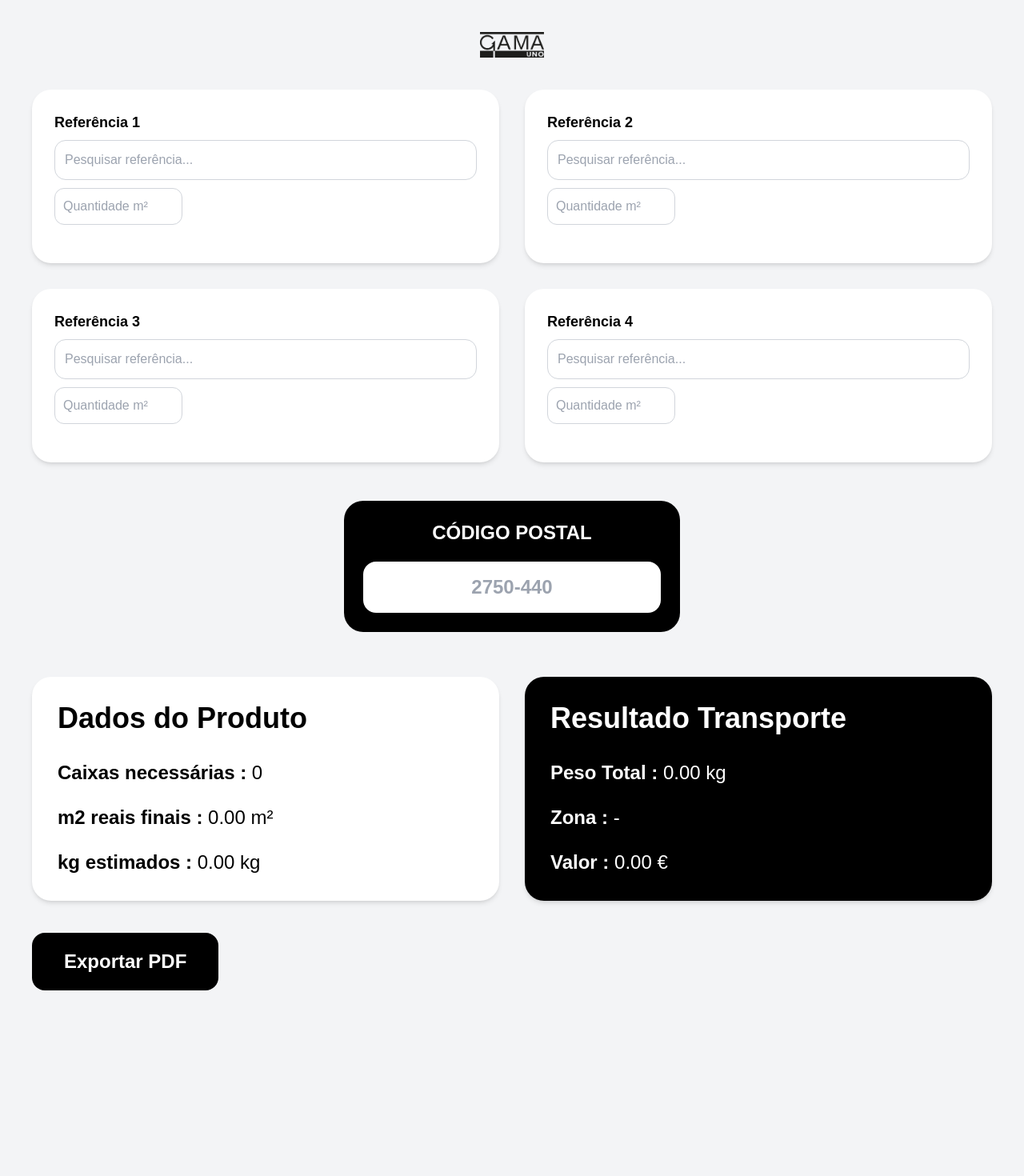
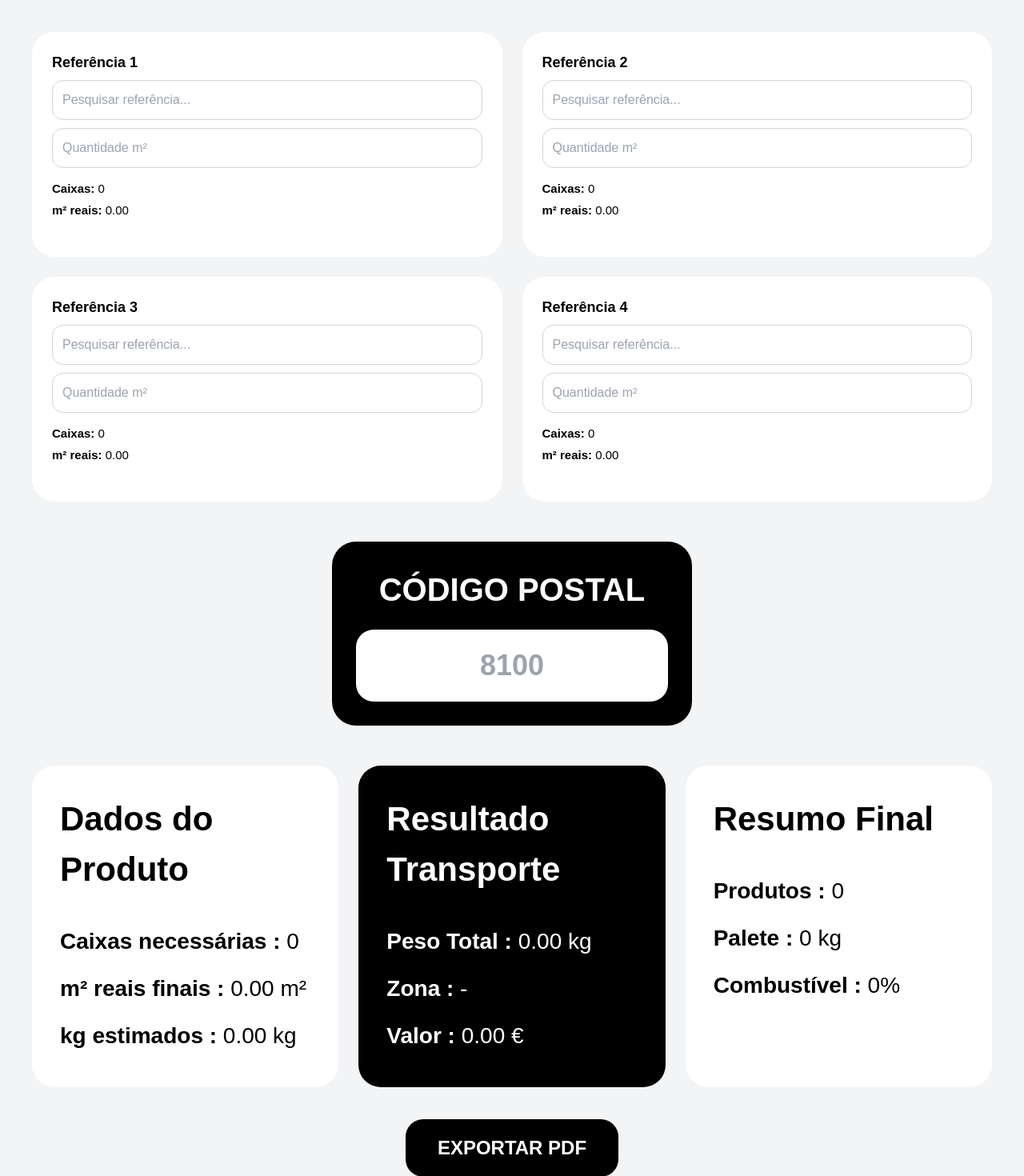
Before and after one commit to RubenCosta58/Calculadora-Portes, a React (Vite) app: page / in a window 1280 px wide. Shown: the top 1470 px of the page at 80% size. Before the commit the page ends 1278 px from the top, so only its background shows below. Built offline with nearby package versions, Linux system fonts and the light colour scheme.

Commit message:
Update App.jsx

```diff
--- a/App.jsx
+++ b/App.jsx
@@ -23,13 +23,24 @@ export default function App() {
   const [sqm3, setSqm3] = useState("");
   const [sqm4, setSqm4] = useState("");
 
+  const fuelRates = {
+    1: 11.76,
+    2: 13.91,
+    3: 15.40,
+    4: 15.84,
+    5: 46.86,
+    6: 55.55,
+  };
+
   const calcBoxes = (sqm, sqmBox) => {
 
     if (!sqm || !sqmBox) {
+
       return {
         boxes: 0,
-        realSqm: 0
+        realSqm: 0,
       };
+
     }
 
     const boxes =
@@ -40,8 +51,9 @@ export default function App() {
 
     return {
       boxes,
-      realSqm
+      realSqm,
     };
+
   };
 
   const result1 =
@@ -57,6 +69,7 @@ export default function App() {
     calcBoxes(sqm4, product4?.sqmBox);
 
   const totalBoxes =
+
     result1.boxes +
     result2.boxes +
     result3.boxes +
@@ -82,14 +95,24 @@ export default function App() {
     result3.realSqm +
     result4.realSqm;
 
-  const zone = getZone(postalCode);
+  const zone =
+    getZone(postalCode);
 
   const baseShipping =
     getShipping(zone, totalWeight);
 
+  const fuelRate =
+    fuelRates[zone] || 0;
+
   const shippingPrice =
+
     baseShipping > 0
-      ? (baseShipping * 1.03).toFixed(2)
+
+      ? (
+          baseShipping *
+          (1 + fuelRate / 100)
+        ).toFixed(2)
+
       : "0.00";
 
   const exportPDF = () => {
@@ -136,15 +159,14 @@ export default function App() {
       95
     );
 
-    doc.setFontSize(18);
-
     doc.text(
       `Valor Transporte: ${shippingPrice} €`,
       20,
-      120
+      110
     );
 
     doc.save("portes-dune.pdf");
+
   };
 
   const renderReference = (
@@ -159,7 +181,11 @@ export default function App() {
   ) => {
 
     const filteredProducts = products.filter((p) =>
-      p.ref.toLowerCase().includes(search.toLowerCase())
+
+      p.ref
+        .toLowerCase()
+        .includes(search.toLowerCase())
+
     );
 
     return (
@@ -171,18 +197,22 @@ export default function App() {
             fontWeight: "bold",
             display: "block",
             marginBottom: "8px",
-            fontSize: "18px"
+            fontSize: "18px",
           }}
         >
+
           {title}
+
         </label>
 
         <input
           type="text"
           value={search}
           onChange={(e) => {
+
             setSearch(e.target.value);
             setProduct(null);
+
           }}
           placeholder="Pesquisar referência..."
           style={{
@@ -191,7 +221,7 @@ export default function App() {
             marginBottom: "10px",
             borderRadius: "14px",
             border: "1px solid #d1d5db",
-            fontSize: "16px"
+            fontSize: "16px",
           }}
         />
 
@@ -203,9 +233,10 @@ export default function App() {
               borderRadius: "14px",
               overflow: "hidden",
               marginBottom: "10px",
-              boxShadow: "0 4px 12px rgba(0,0,0,0.08)",
+              boxShadow:
+                "0 4px 12px rgba(0,0,0,0.08)",
               maxHeight: "220px",
-              overflowY: "auto"
+              overflowY: "auto",
             }}
           >
 
@@ -216,21 +247,76 @@ export default function App() {
               <div
                 key={p.ref}
                 onClick={() => {
+
                   setProduct(p);
                   setSearch(p.ref);
+
                 }}
                 style={{
                   padding: "12px",
                   cursor: "pointer",
-                  borderBottom: "1px solid #f1f1f1"
+                  borderBottom:
+                    "1px solid #f1f1f1",
                 }}
               >
 
+                <div
+                  style={{
+                    fontWeight: "bold",
+                  }}
+                >
                   {p.ref}
+                </div>
+
+                <div
+                  style={{
+                    fontSize: "13px",
+                    color: "#666",
+                  }}
+                >
+                  {p.name}
+                </div>
 
               </div>
 
             ))}
+
+          </div>
+
+        )}
+
+        {product && (
+
+          <div
+            style={{
+              background: "#f9fafb",
+              borderRadius: "14px",
+              padding: "12px",
+              marginBottom: "12px",
+              fontSize: "14px",
+              lineHeight: "1.8",
+            }}
+          >
+
+            <div>
+              <strong>Referência:</strong>{" "}
+              {product.ref}
+            </div>
+
+            <div>
+              <strong>Coleção:</strong>{" "}
+              {product.name}
+            </div>
+
+            <div>
+              <strong>m² caixa:</strong>{" "}
+              {product.sqmBox}
+            </div>
+
+            <div>
+              <strong>kg caixa:</strong>{" "}
+              {product.kgBox}
+            </div>
 
           </div>
 
@@ -244,33 +330,21 @@ export default function App() {
           }
           placeholder="Quantidade m²"
           style={{
-            padding: "10px",
-            width: "160px",
-            borderRadius: "12px",
+            padding: "12px",
+            width: "100%",
+            borderRadius: "14px",
             border: "1px solid #d1d5db",
-            fontSize: "16px"
+            fontSize: "16px",
           }}
         />
-
-        {product && (
 
         <div
           style={{
             marginTop: "12px",
             fontSize: "15px",
-              lineHeight: "1.6"
+            lineHeight: "1.8",
           }}
         >
-
-            <div>
-              <strong>m² caixa:</strong>{" "}
-              {product.sqmBox}
-            </div>
-
-            <div>
-              <strong>kg caixa:</strong>{" "}
-              {product.kgBox}
-            </div>
 
           <div>
             <strong>Caixas:</strong>{" "}
@@ -284,32 +358,47 @@ export default function App() {
 
         </div>
 
-        )}
-
       </div>
 
     );
+
   };
 
   return (
 
-    <div className="min-h-screen bg-gray-100 p-10">
+    <div
+      style={{
+        minHeight: "100vh",
+        background: "#f3f4f6",
+        padding: "40px",
+        fontFamily: "Arial",
+      }}
+    >
 
-      <div className="max-w-7xl mx-auto">
+      <div
+        style={{
+          maxWidth: "1500px",
+          margin: "0 auto",
+        }}
+      >
 
-        <div className="flex justify-center mb-10">
+        <div
+          style={{
+            display: "grid",
+            gridTemplateColumns:
+              "1fr 1fr",
+            gap: "25px",
+            marginBottom: "50px",
+          }}
+        >
 
-          <img
-            src="/logo.png"
-            alt="Logo"
-            className="w-20 h-auto"
-          />
-
-        </div>
-
-        <div className="grid md:grid-cols-2 gap-8 mb-12">
-
-          <div className="bg-white rounded-3xl shadow-md p-7">
+          <div
+            style={{
+              background: "#fff",
+              padding: "25px",
+              borderRadius: "28px",
+            }}
+          >
 
             {renderReference(
               "Referência 1",
@@ -324,7 +413,13 @@ export default function App() {
 
           </div>
 
-          <div className="bg-white rounded-3xl shadow-md p-7">
+          <div
+            style={{
+              background: "#fff",
+              padding: "25px",
+              borderRadius: "28px",
+            }}
+          >
 
             {renderReference(
               "Referência 2",
@@ -339,7 +434,13 @@ export default function App() {
 
           </div>
 
-          <div className="bg-white rounded-3xl shadow-md p-7">
+          <div
+            style={{
+              background: "#fff",
+              padding: "25px",
+              borderRadius: "28px",
+            }}
+          >
 
             {renderReference(
               "Referência 3",
@@ -354,7 +455,13 @@ export default function App() {
 
           </div>
 
-          <div className="bg-white rounded-3xl shadow-md p-7">
+          <div
+            style={{
+              background: "#fff",
+              padding: "25px",
+              borderRadius: "28px",
+            }}
+          >
 
             {renderReference(
               "Referência 4",
@@ -371,12 +478,35 @@ export default function App() {
 
         </div>
 
-        <div className="flex justify-center mb-14">
+        <div
+          style={{
+            display: "flex",
+            justifyContent: "center",
+            marginBottom: "50px",
+          }}
+        >
 
-          <div className="bg-black rounded-3xl p-6 w-[420px]">
+          <div
+            style={{
+              background: "#000",
+              borderRadius: "30px",
+              padding: "30px",
+              width: "450px",
+            }}
+          >
 
-            <div className="text-white text-2xl font-bold text-center mb-5">
+            <div
+              style={{
+                color: "#fff",
+                fontSize: "40px",
+                fontWeight: "bold",
+                textAlign: "center",
+                marginBottom: "20px",
+              }}
+            >
+
               CÓDIGO POSTAL
+
             </div>
 
             <input
@@ -385,23 +515,57 @@ export default function App() {
               onChange={(e) =>
                 setPostalCode(e.target.value)
               }
-              placeholder="2750-440"
-              className="w-full rounded-2xl p-4 text-center text-2xl font-bold"
+              placeholder="8100"
+              style={{
+                width: "100%",
+                padding: "18px",
+                borderRadius: "22px",
+                border: "none",
+                fontSize: "36px",
+                textAlign: "center",
+                fontWeight: "bold",
+              }}
             />
 
           </div>
 
         </div>
 
-        <div className="grid md:grid-cols-2 gap-8">
+        <div
+          style={{
+            display: "grid",
+            gridTemplateColumns:
+              "1fr 1fr 1fr",
+            gap: "25px",
+          }}
+        >
 
-          <div className="bg-white rounded-3xl shadow-md p-8">
+          <div
+            style={{
+              background: "#fff",
+              borderRadius: "28px",
+              padding: "35px",
+            }}
+          >
 
-            <h2 className="text-4xl font-bold mb-8">
+            <div
+              style={{
+                fontSize: "42px",
+                fontWeight: "bold",
+                marginBottom: "30px",
+              }}
+            >
+
               Dados do Produto
-            </h2>
 
-            <div className="space-y-6 text-2xl">
+            </div>
+
+            <div
+              style={{
+                fontSize: "28px",
+                lineHeight: "2.1",
+              }}
+            >
 
               <div>
                 <strong>
@@ -412,7 +576,7 @@ export default function App() {
 
               <div>
                 <strong>
-                  m2 reais finais :
+                  m² reais finais :
                 </strong>{" "}
                 {realTotalSqm.toFixed(2)} m²
               </div>
@@ -428,13 +592,33 @@ export default function App() {
 
           </div>
 
-          <div className="bg-black text-white rounded-3xl shadow-md p-8">
+          <div
+            style={{
+              background: "#000",
+              color: "#fff",
+              borderRadius: "28px",
+              padding: "35px",
+            }}
+          >
 
-            <h2 className="text-4xl font-bold mb-8">
+            <div
+              style={{
+                fontSize: "42px",
+                fontWeight: "bold",
+                marginBottom: "30px",
+              }}
+            >
+
               Resultado Transporte
-            </h2>
 
-            <div className="space-y-6 text-2xl">
+            </div>
+
+            <div
+              style={{
+                fontSize: "28px",
+                lineHeight: "2.1",
+              }}
+            >
 
               <div>
                 <strong>
@@ -461,17 +645,100 @@ export default function App() {
 
           </div>
 
+          <div
+            style={{
+              background: "#fff",
+              borderRadius: "28px",
+              padding: "35px",
+            }}
+          >
+
+            <div
+              style={{
+                fontSize: "42px",
+                fontWeight: "bold",
+                marginBottom: "30px",
+              }}
+            >
+
+              Resumo Final
+
             </div>
+
+            <div
+              style={{
+                fontSize: "28px",
+                lineHeight: "2.1",
+              }}
+            >
+
+              <div>
+                <strong>
+                  Produtos :
+                </strong>{" "}
+                {[
+                  product1,
+                  product2,
+                  product3,
+                  product4,
+                ]
+                  .filter(Boolean)
+                  .length}
+              </div>
+
+              <div>
+                <strong>
+                  Palete :
+                </strong>{" "}
+                {palletWeight} kg
+              </div>
+
+              <div>
+                <strong>
+                  Combustível :
+                </strong>{" "}
+                {fuelRate}%
+              </div>
+
+            </div>
+
+          </div>
+
+        </div>
+
+        <div
+          style={{
+            marginTop: "40px",
+            display: "flex",
+            justifyContent: "center",
+          }}
+        >
 
           <button
             onClick={exportPDF}
-          className="mt-10 bg-black text-white px-10 py-5 rounded-2xl text-2xl font-bold"
+            style={{
+              background: "#000",
+              color: "#fff",
+              border: "none",
+              borderRadius: "22px",
+              padding:
+                "18px 40px",
+              fontSize: "24px",
+              fontWeight: "bold",
+              cursor: "pointer",
+            }}
           >
-          Exportar PDF
+
+            EXPORTAR PDF
+
           </button>
 
         </div>
 
       </div>
+
+    </div>
+
   );
+
 }
```
Lines whose indentation alone changed are shown as unchanged.
